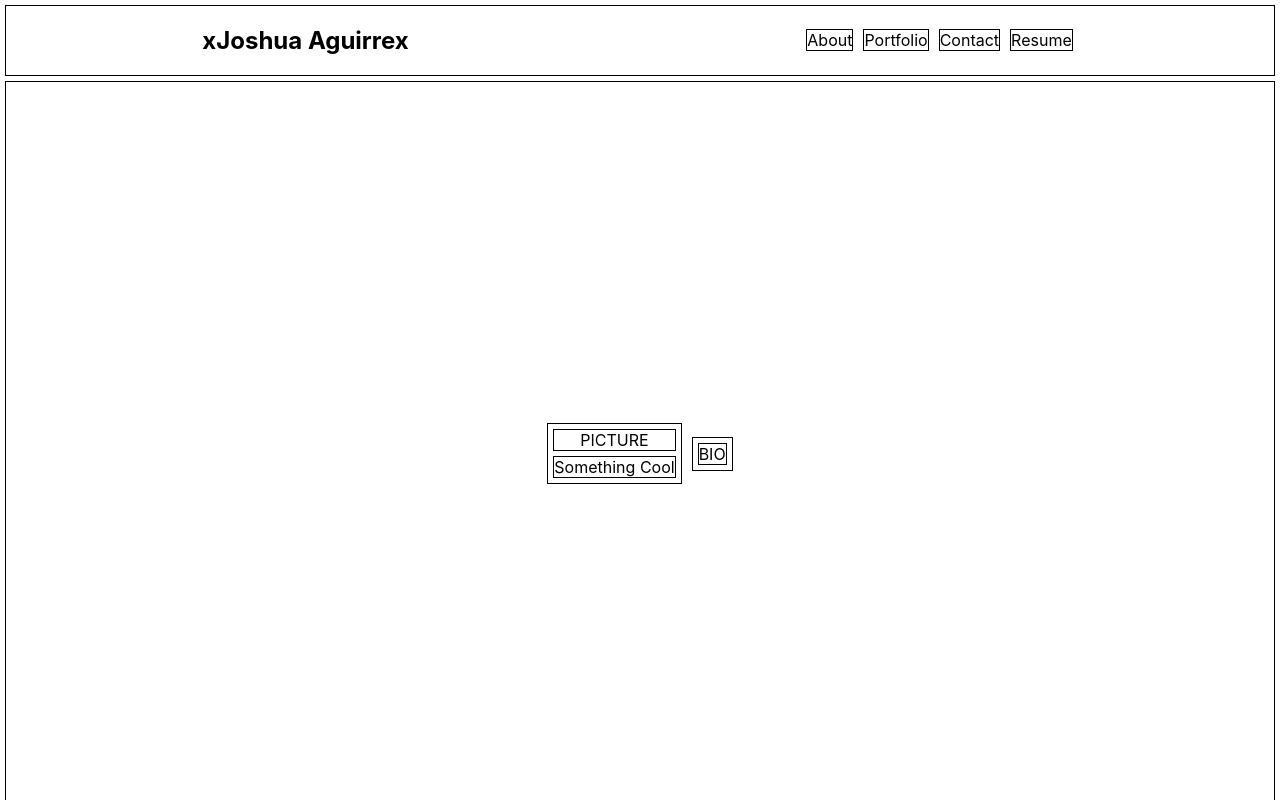
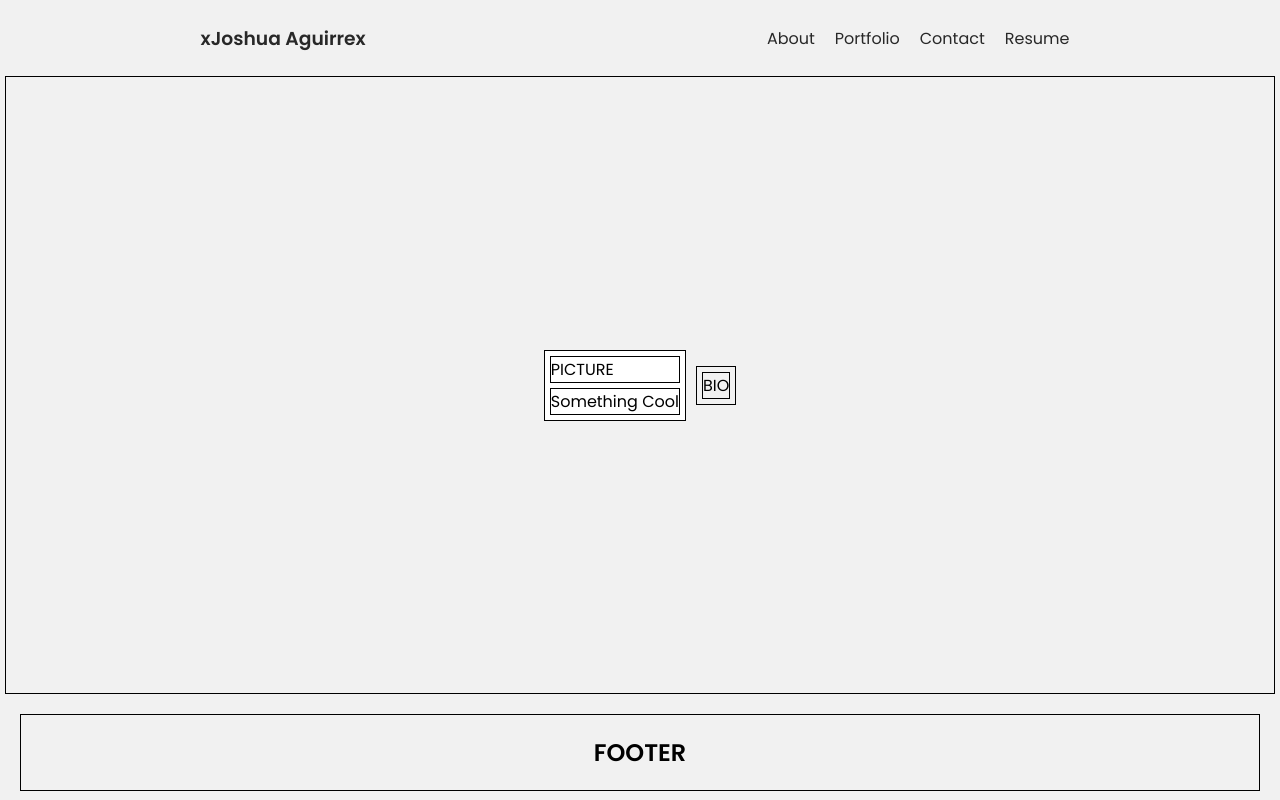
Before and after one commit to jshvaron/Portfolio-JoshuaAguirre, a React (Create React App) app: page / in a window 1280 px wide. Shown: the top 800 px of the page. Built offline with nearby package versions, Linux system fonts and the light colour scheme.

Commit message:
route completed for about me.

```diff
--- a/package.json
+++ b/package.json
@@ -34,5 +34,8 @@
       "last 1 firefox version",
       "last 1 safari version"
     ]
+  },
+  "devDependencies": {
+    "react-router-dom": "^6.11.1"
   }
 }
--- a/src/App.js
+++ b/src/App.js
@@ -1,12 +1,22 @@
+import React from 'react';
+import { BrowserRouter as Router, Routes, Route } from 'react-router-dom';
 import Main from './components/Main'
+import About from './components/About';
 import './App.css';
 
 function App() {
   return (
-    <div className="App">
-      <Main />
-    </div>
-  );
+    <Router>
+      <Routes>
+        <Route path='/' element={<Main />}/>
+        <Route path='/About' element={<About />}/>
+
+      </Routes>;
+    </Router>
+
+  )
+
+
 }
 
 export default App;
--- a/src/components/About.js
+++ b/src/components/About.js
@@ -1,10 +1,13 @@
 import React from "react";
+import Navbar from "./Navigation/Navbar";
 
 function AboutMe(){
 
     return(
         <>
+            <Navbar />
             <div className="AboutMeContainer">
+
                 <div className="Snapshot">
                     <figure className="ProfilePic">
                         PICTURE
--- a/src/components/Main.js
+++ b/src/components/Main.js
@@ -3,23 +3,22 @@ import Navbar from "./Navigation/Navbar";
 import AboutMe from "./About";
 import Portfolio from "./Portfolio";
 import Contact from "./contact";
+import Resume from "./Resume";
+import Footer from "./Navigation/Footer";
 import '../index.css'
 
 function Main() {
 
     return (
         <>
-            <header>
-                <Navbar />
-            </header>
-            <body>
+
+            <section>
                 <AboutMe />
-                <Portfolio />
-                <Contact />
-            </body>
-            <footer>
-                xFOOTERx
-            </footer>
+                <footer>
+                <Footer />
+                </footer>
+            </section>
+
         </>
 
     )
--- /dev/null
+++ b/src/components/Navigation/Footer.js
@@ -0,0 +1,14 @@
+import React from "react";
+
+function Footer(){
+
+    return(
+        <>
+            <div className="Footer">
+                <h2>FOOTER</h2>
+            </div>
+        </>
+    )
+}
+
+export default Footer;
--- a/src/components/Navigation/Navbar.js
+++ b/src/components/Navigation/Navbar.js
@@ -1,8 +1,15 @@
 import React from "react";
+import { useNavigate } from 'react-router-dom';
 
 
 function Navbar() {
-
+    const navigate = useNavigate();
+    function handleAbout() {
+        navigate('/About')
+    }
+    // function handlePortfolio() {
+    //     Navigate('/About')
+    // }
     return (
         <>
             <nav className="Navigation">
@@ -10,8 +17,8 @@ function Navbar() {
                 xJoshua Aguirrex
                 </h1>
                 <section className="NavLinks">
-                    <p className="NavLink">About</p>
-                    <p className="NavLink">Portfolio</p>
+                    <p className="NavLink" onClick={()=> handleAbout()}>About</p>
+                    <p className="NavLink" on>Portfolio</p>
                     <p className="NavLink">Contact</p>
                     <p className="NavLink">Resume</p>
                 </section>
--- a/src/components/Portfolio.js
+++ b/src/components/Portfolio.js
@@ -1,6 +1,11 @@
 import React from "react";
+import { useNavigate } from 'react-router-dom';
+
+
+
 
 function Portfolio(){
+
 
     return (
         <>
--- a/src/components/Resume.js
+++ b/src/components/Resume.js
@@ -0,0 +1,26 @@
+import React from "react";
+
+function Resume(){
+
+    return(
+        <>
+         <div className="ResumeContainer">
+            <h1 className="ResumeHeader">
+                Resume
+            </h1>
+            <section className="ResumeContent">
+                <h2 className="ResumeDetails">XXX</h2>
+                <p className="ResumeDetails">Stuff</p>
+                <h2 className="ResumeDetails">XXX</h2>
+                <p className="ResumeDetails">Stuff</p>
+                <h2 className="ResumeDetails">XXX</h2>
+                <p className="ResumeDetails">Stuff</p>
+                <h2 className="ResumeDetails">XXX</h2>
+                <p className="ResumeDetails">Stuff</p>
+            </section>
+         </div>
+        </>
+    )
+}
+
+export default Resume;
--- a/src/index.css
+++ b/src/index.css
@@ -1,12 +1,19 @@
+
+@import url('https://fonts.googleapis.com/css2?family=Poppins:wght@400;500;600&display=swap');
+
+:root{
+  --stormy: #141414e8;
+
+}
+
 /* Layer 1 */
 body {
   margin: 0;
-  font-family: -apple-system, BlinkMacSystemFont, 'Segoe UI', 'Roboto', 'Oxygen',
-    'Ubuntu', 'Cantarell', 'Fira Sans', 'Droid Sans', 'Helvetica Neue',
-    sans-serif;
-  -webkit-font-smoothing: antialiased;
+  font-family: 'Poppins', sans-serif;
+    -webkit-font-smoothing: antialiased;
   -moz-osx-font-smoothing: grayscale;
   height: 100vh;
+   background-color: rgba(165, 164, 164, 0.145);
 }
 
 
@@ -22,9 +29,8 @@ body {
   display: flex;
   justify-content:  space-around;
   align-items: center;
-  border: 1px solid black;
   margin: 5px;
-
+  color: var(--stormy)
 }
 .NavLinks{
   display: flex;
@@ -32,8 +38,19 @@ body {
   align-items: center;
 }
 .NavLink{
-  border: 1px solid black;
   margin: 5px;
+  color: var(--stormy);
+  padding: 5px;
+}
+.NavLink:hover{
+  background-color: var(--stormy);
+  color: whitesmoke;
+  border-radius: 4px;
+  padding: 5px;
+  transition: .5s;
+}
+.NavLink:active{
+
 }
 
 
@@ -41,7 +58,7 @@ body {
 .AboutMeContainer{
   border: 1px solid black;
   margin: 5px;
-  height: 93vh;
+  height: 77vh;
   display: flex;
   justify-content: center;
   align-items: center;
@@ -49,10 +66,12 @@ body {
 .Snapshot{
   border: 1px solid black;
   margin: 5px;
+  background-color: rgb(255, 255, 255);
 }
  .ProfilePic{
   border: 1px solid black;
   margin: 5px;
+
 }
 .ProfilePicCap{
   border: 1px solid black;
@@ -121,7 +140,47 @@ body {
 }
 
 
+/* RESUME */
+.ResumeContainer{
+  border: 1px solid black;
+  margin: 5px;
+  height: 100vh;
+  display: flex;
+  justify-content: center;
+  align-items: center;
+  flex-direction: column;
+}
+.ResumeHeader{
+  border: 1px solid black;
+  margin: 5px;
+  display: flex;
+  justify-content: center;
+  align-items: center;
+}
+.ResumeContent{
+  border: 1px solid black;
+  margin: 5px;
+  display: flex;
+  justify-content: center;
+  align-items: center;
+  flex-direction: column;
+}
+.ResumeDetails{
+  border: 1px solid black;
+  margin: 5px;
+  display: flex;
+  justify-content: center;
+  align-items: center;
+}
 
+/* FOOTER */
+.Footer{
+  display: flex;
+  justify-content:  space-around;
+  align-items: center;
+  border: 1px solid black;
+  margin: 20px;
+}
 
 code {
   font-family: source-code-pro, Menlo, Monaco, Consolas, 'Courier New',
```
Also changed, not shown: 1 other file (tests, documents, lock files or other folders).
